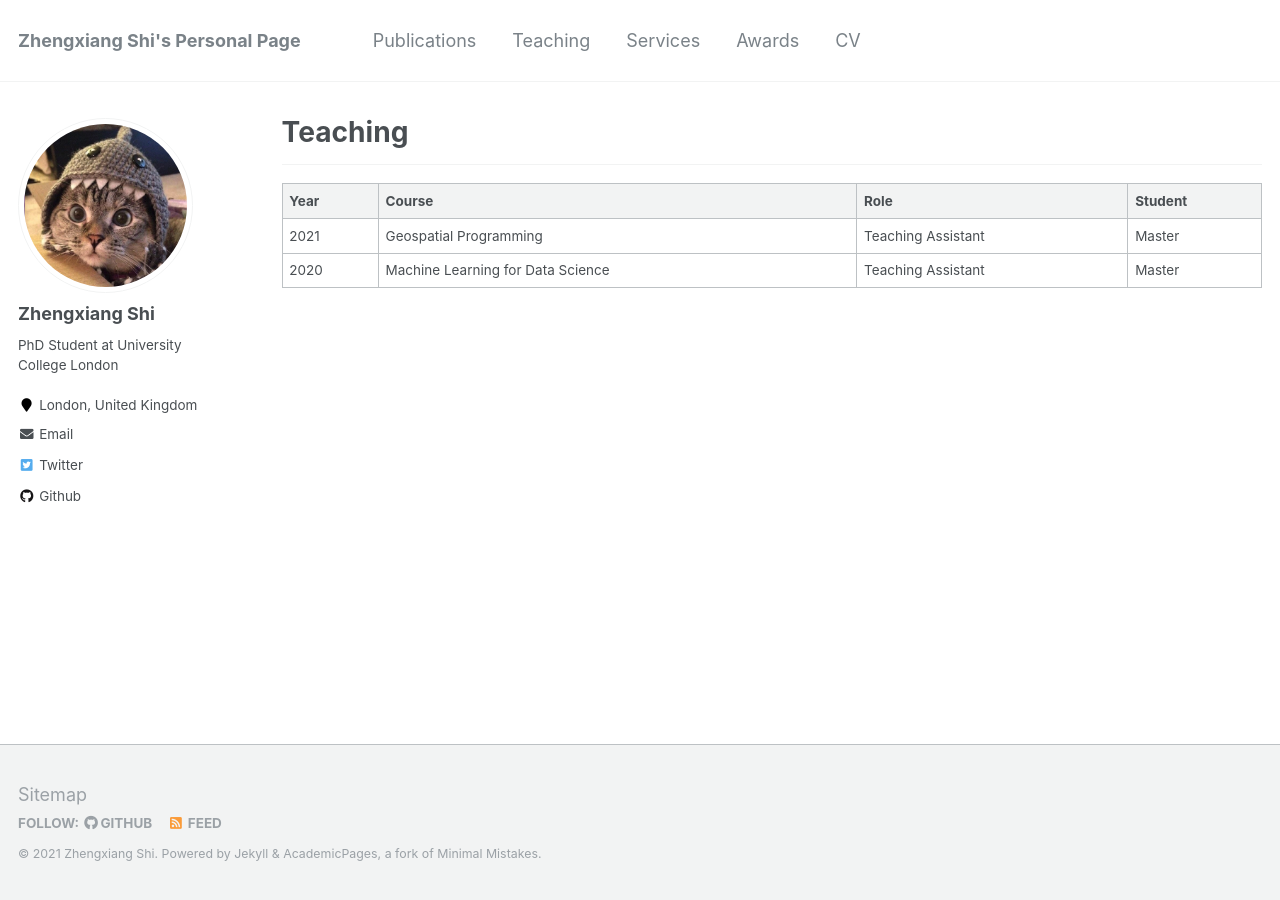
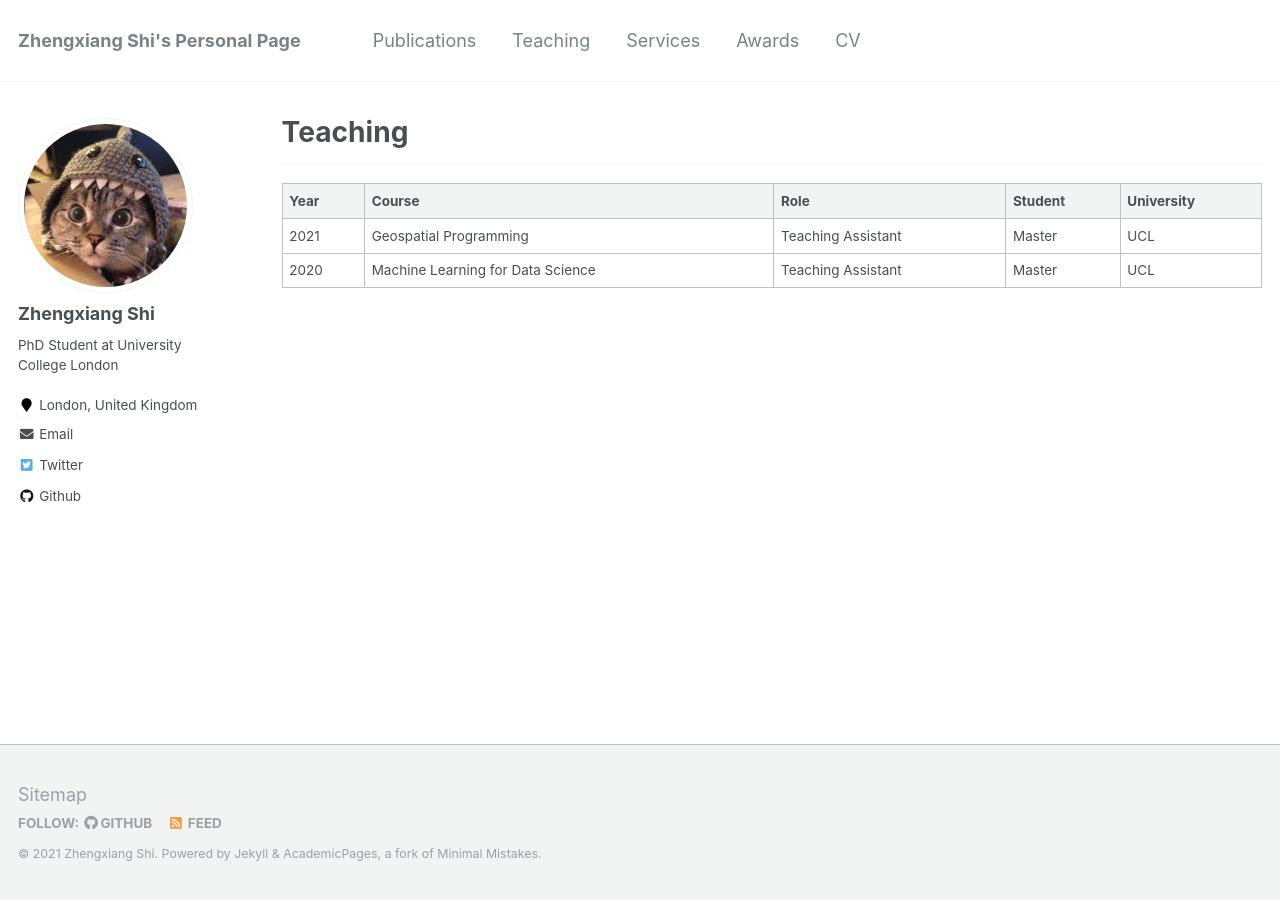
Before and after one commit to ZhengxiangShi/zhengxiangshi.github.io, a Jekyll site: the page built from _pages/teaching.md, in a window 1280 px wide. Built offline with Jekyll 4.4.1, drawn with Linux system fonts in a browser that asks for light colours.

Commit message:
update information

```diff
--- a/_pages/teaching.md
+++ b/_pages/teaching.md
@@ -8,7 +8,7 @@ author_profile: true
 <!-- {% include base_path %} -->
 -----------------
 
-| Year             | Course                             | Role                                                          | Student                  |
-| --------         | ---------------------------------  | ------------------------------------------------------------- | ------------------------ |
-| 2021             | Geospatial Programming             | Teaching Assistant                                            | Master                   |
-| 2020             | Machine Learning for Data Science  | Teaching Assistant                                            | Master                   |
+| Year             | Course                             | Role                                                          | Student                  | University |
+| --------         | ---------------------------------  | ------------------------------------------------------------- | ------------------------ | ---------- |
+| 2021             | Geospatial Programming             | Teaching Assistant                                            | Master                   | UCL        |
+| 2020             | Machine Learning for Data Science  | Teaching Assistant                                            | Master                   | UCL        |
```
Also changed, not shown: _pages/about.md (+1 -1 lines), _pages/awards.md (+1 -0 lines), _pages/publications.md (+3 -2 lines).
